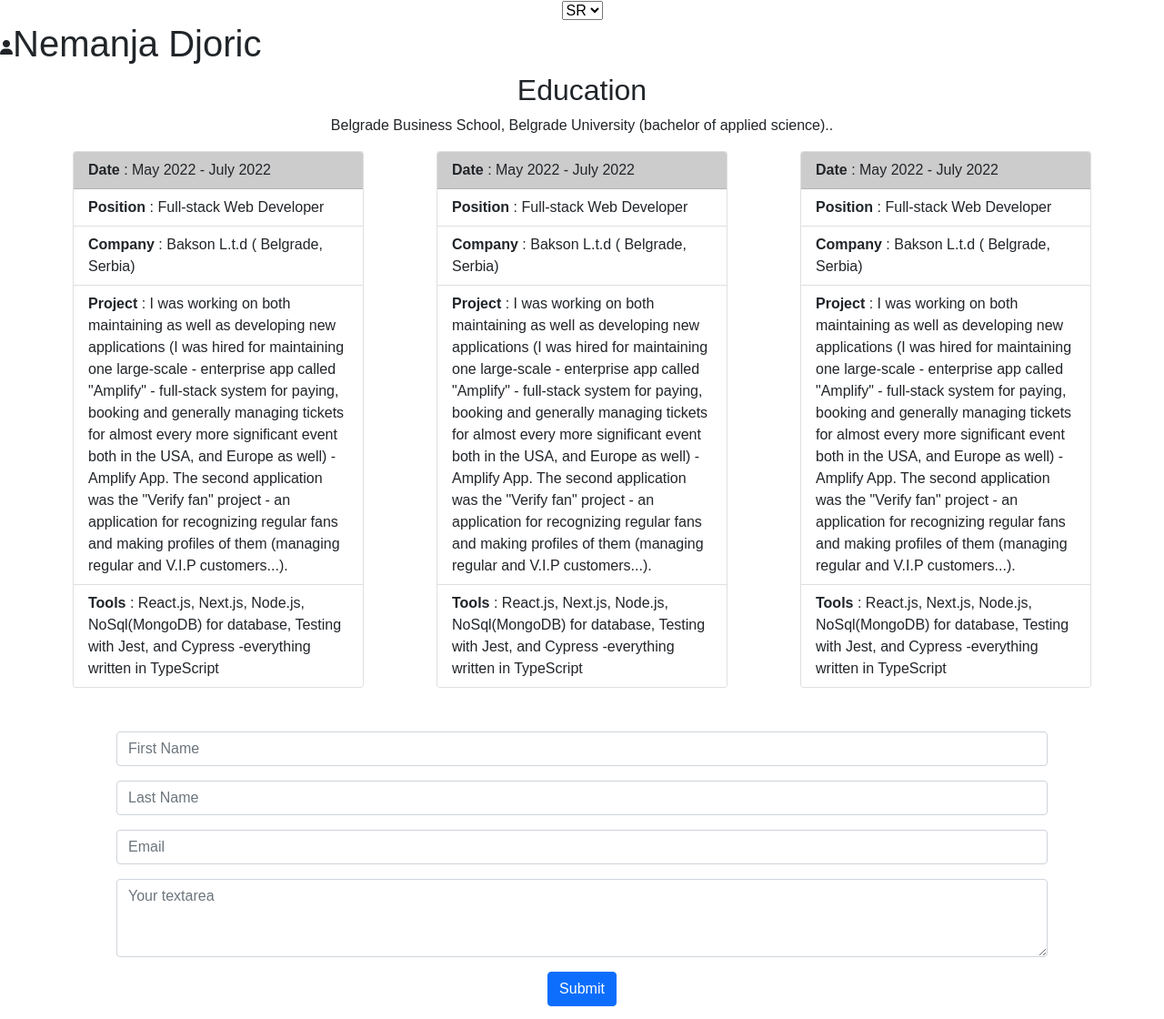
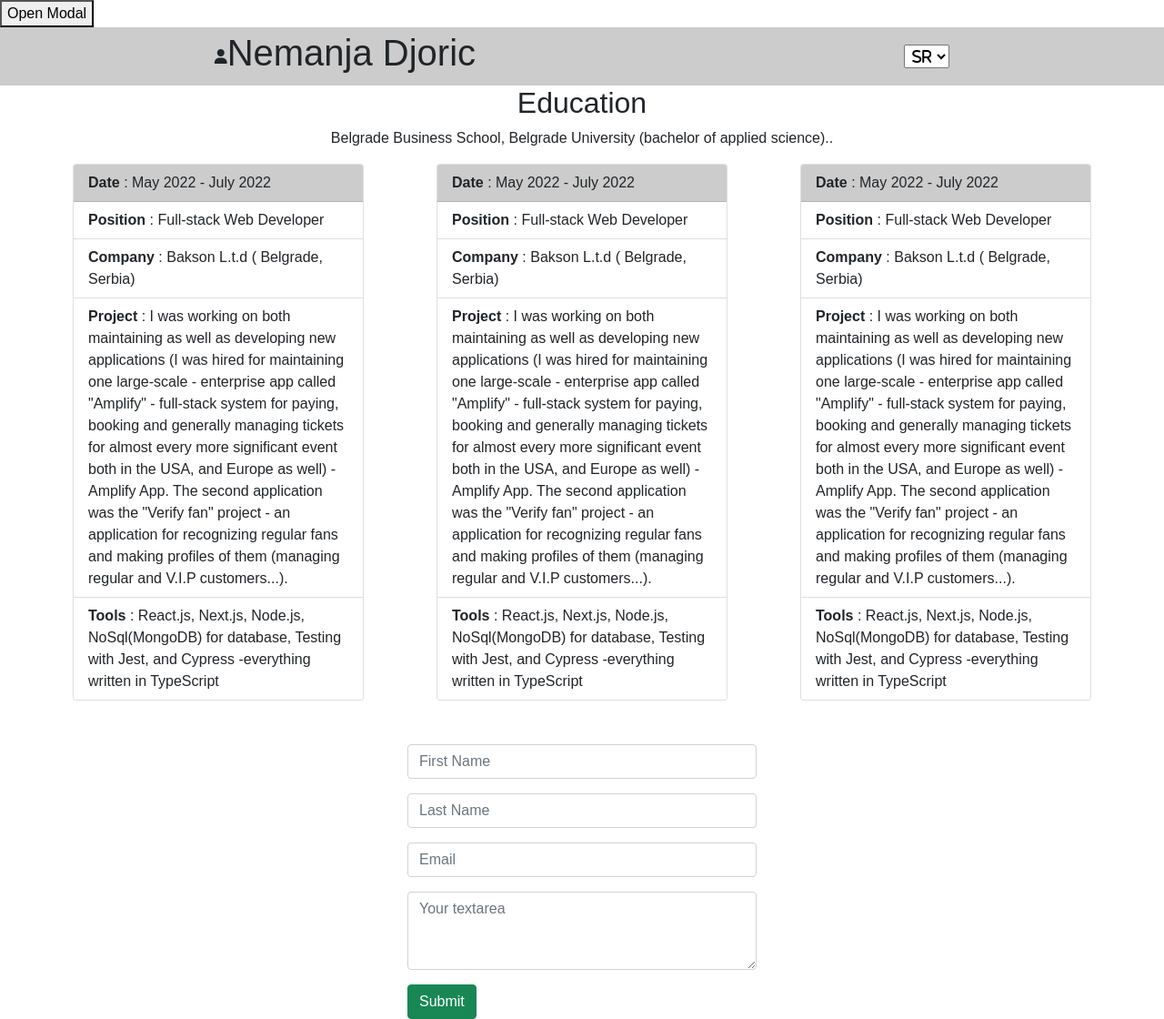
Before and after one commit to neks888/transPerfect, a React (Create React App) app: page / in a window 1280 px wide. Shown: the whole page at 91% size. Built offline with nearby package versions, Linux system fonts and the light colour scheme.

Commit message:
modal utorak vece

```diff
--- a/package.json
+++ b/package.json
@@ -12,6 +12,7 @@
     "react": "^18.2.0",
     "react-dom": "^18.2.0",
     "react-i18next": "^12.3.1",
+    "react-modal": "^3.16.1",
     "react-scripts": "5.0.1",
     "uuid": "^9.0.0",
     "web-vitals": "^2.1.4"
--- a/src/App.js
+++ b/src/App.js
@@ -1,6 +1,7 @@
 import { Suspense, useState } from "react";
 import i18n from "i18next";
 import { initReactI18next } from "react-i18next";
+import Modal from "react-modal";
 
 import Navbar from "./components/Navbar";
 import Education from "./components/Education";
@@ -24,22 +25,35 @@ i18n
 
 function App() {
   const [count, setCount] = useState(0);
+  const [open, setOpen] = useState(false);
 
   const onChange = (event) => {
     i18n.changeLanguage(event.target.value);
     setCount((previousCount) => previousCount + 1);
   };
-  const handleSubmit = (e) => {
-    e.preventDefault();
-  };
+
   return (
+    <>
+      <button onClick={() => setOpen(true)}>Open Modal</button>
+      <Modal isOpen={open}>
+        <h2>Nesto</h2>
+        <p>Opet nesto</p>
+        <button onClick={() => setOpen(false)}>Close</button>
+      </Modal>
       <Suspense fallback={"Loading..."}>
         <div className="App">
-        <select onChange={onChange}>
+          <div className="header">
+            <Navbar />
+            <select
+              onChange={onChange}
+              style={{
+                fontFamily: "FontAwesome",
+              }}
+            >
               <option value="fr">SR</option>
               <option value="en">EN</option>
             </select>
-        <Navbar />
+          </div>
           <Education />
           <div className="fl">
             {data.map((job, index) => (
@@ -49,6 +63,7 @@ function App() {
           <Form />
         </div>
       </Suspense>
+    </>
   );
 }
 
--- a/src/App.scss
+++ b/src/App.scss
@@ -36,9 +36,21 @@
     transform: rotate(360deg);
   }
 }
+.header {
+  select {
+    align-self: center;
+    padding: 3px;
+  }
+  width: 100vw;
+  display: flex;
+  height: 4rem;
+  background-color: #ccc;
+  justify-content: space-around;
+}
 .icon-name-container {
   display: flex;
   justify-content: space-between;
+
   align-items: center;
 
   .iconAndName {
--- a/src/components/Form.css
+++ /dev/null
@@ -1,18 +0,0 @@
-.container {
-  max-width: 500px;
-  margin: 50px auto;
-}
-.container > form {
-  width: 70%;
-  border: 1px solid #dfdfdf;
-  padding: 20px;
-  border-radius: 5px;
-  background: #fff;
-}
-
-button {
-  background: #0563b4 !important;
-}
-form p {
-  color: red;
-}
--- a/src/components/Form.js
+++ b/src/components/Form.js
@@ -1,10 +1,9 @@
-import { useState, useEffect } from "react";
+import { useState } from "react";
 
 function Form() {
-  const initialValues = { fistName: "", lastName: "", email: "", text: "" };
+  const initialValues = { firstName: "", lastName: "", email: "", text: "" };
   const [formValues, setFormValues] = useState(initialValues);
   const [formErrors, setFormErrors] = useState({});
-  const [isSubmit, setIsSubmit] = useState(false);
 
   const handleChange = (e) => {
     const { name, value } = e.target;
@@ -12,31 +11,31 @@ function Form() {
   };
 
   const handleSubmit = (e) => {
+    const { firstName, lastName, email, text } = formValues;
     e.preventDefault();
+    if (!firstName || !lastName || !email || !text) {
+      alert("Everything must be submitted");
       setFormErrors(validate(formValues));
-    setIsSubmit(true);
+
+      return;
+    }
   };
 
-  useEffect(() => {
-    console.log(formErrors);
-    if (Object.keys(formErrors).length === 0 && isSubmit) {
-      console.log(formValues);
-    }
-  }, [formErrors]);
   const validate = (values) => {
     const errors = {};
     const regex = /^[^\s@]+@[^\s@]+\.[^\s@]{2,}$/i;
     if (!values.firstName) {
       errors.firstName = "First name is required!";
     }
+    if (!values.lastName) {
+      errors.lastName = "Last name is required!";
+    }
     if (!values.email) {
       errors.email = "Email is required!";
     } else if (!regex.test(values.email)) {
       errors.email = "This is not a valid email format!";
     }
-    if (!values.lastName) {
-      errors.lastName = "Last name is required!";
-    }
+
     if (!values.text) {
       errors.text = "You must write something at least";
     }
@@ -46,12 +45,10 @@ function Form() {
   return (
     <>
       <form
-        style={{ maxWidth: "80%", margin: "0 auto" }}
+        style={{ maxWidth: "30%", margin: "0 auto", textAlign: "left" }}
         className="form-group"
         onSubmit={handleSubmit}
       >
-        <div className="ui divider"></div>
-        <div className="ui form">
         <div className="field">
           <input
             style={{ border: formErrors.firstName ? "1px solid red" : "" }}
@@ -96,19 +93,16 @@ function Form() {
             style={{ border: formErrors.text ? "1px solid red" : "" }}
             onChange={handleChange}
             className="form-control"
+            name="text"
             id="exampleFormControlTextarea1"
             rows="3"
+            value={formValues.text}
             placeholder="Your textarea"
-            >
-              {formValues.text}
-            </textarea>
+          ></textarea>
           <p className="red">{formErrors.text}</p>
         </div>
 
-          <button type="submit" className="btn btn-block btn-primary">
-            Submit
-          </button>
-        </div>
+        <input type="submit" className="btn btn-success" />
       </form>
     </>
   );
--- a/src/components/WorkExperience.js
+++ b/src/components/WorkExperience.js
@@ -3,6 +3,8 @@ import { useTranslation } from "react-i18next";
 
 function WorkExperience() {
   const { t } = useTranslation();
+
+  const keyes = ["d1", "p1", "c1", "pr1", "t1"];
 
   const values = [
     {
@@ -38,7 +40,7 @@ function WorkExperience() {
                   fontWeight: "bold",
                 }}
               >
-                {Object.keys(val)}
+                {t(`${keyes[index]}`)}
               </span>{" "}
               : {t(`${Object.values(val)}`)}
             </li>
--- a/src/translations/translations.js
+++ b/src/translations/translations.js
@@ -34,6 +34,11 @@ export const translationsEn = {
   Education1: "Education",
   formFirst: "First Name",
   formLast: "Last Name",
+  d1: "Date",
+  p1: "Position",
+  c1: "Company",
+  pr1: "Project",
+  t1: "Tools",
 };
 
 export const translationsFr = {
@@ -65,9 +70,9 @@ export const translationsFr = {
   Position3: "Bеб програмер",
   Company3: "Upwork(Cacak(remote), Serbia)",
 
-  Project3: `Working on a variety of both static as well as dynamic websites
-    (basic websites for small
-    micro business, bug-fixing - mostly in JQuery and Vanilla JS,...).`,
+  Project3: `Рад на различитим статичким и динамичким веб локацијама
+  (основне веб странице за мале
+  микро бизнис, исправљање грешака - углавном у ЈКуери и Ванилла ЈС,...).`,
   Tools3: `PHP, Vanilla Javascript, JQuery, WordPress, React.js.`,
 
   Education:
@@ -75,4 +80,9 @@ export const translationsFr = {
   Education1: "Oбразовање",
   formFirst: "Име",
   formLast: "Презиме",
+  d1: "Датум",
+  p1: "Позиција",
+  c1: "Компанија",
+  pr1: "Пројекат",
+  t1: "Алати",
 };
```
Also changed, not shown: 1 other file (tests, documents, lock files or other folders). Lines whose indentation alone changed are shown as unchanged.
